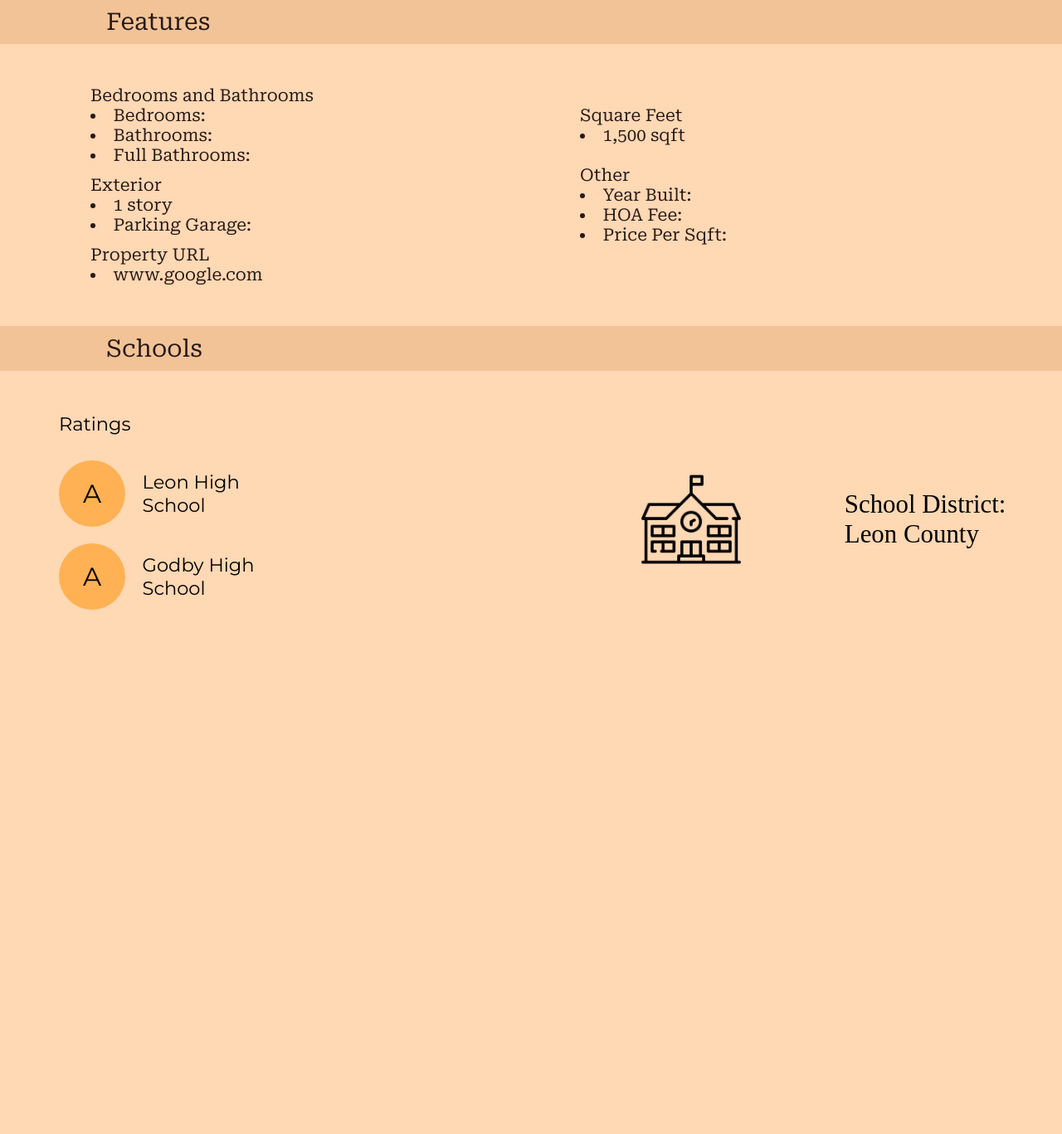
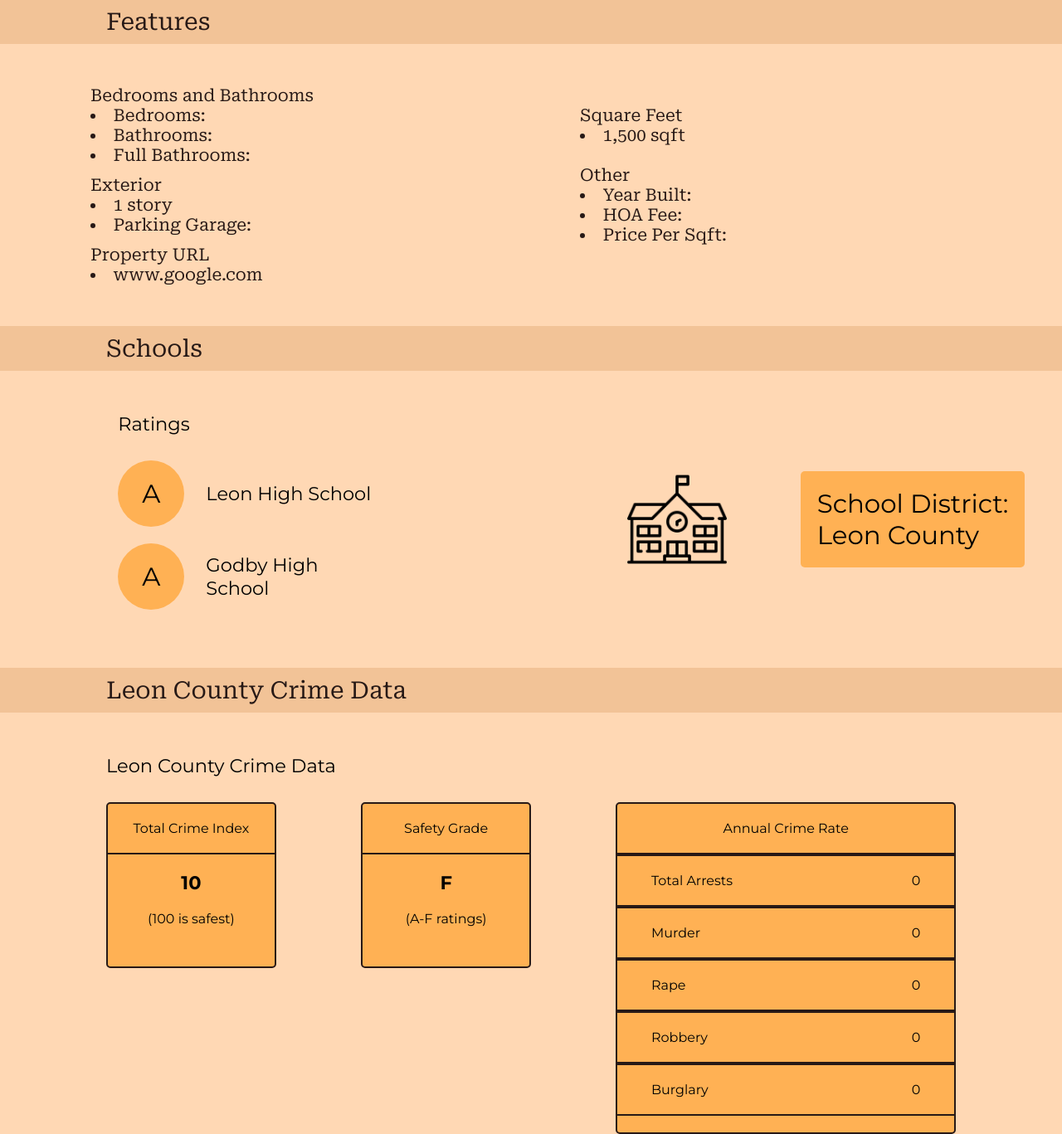
Before and after one commit to carlyswe/cop4710proj, a Flask app: template Website/templates/house.html in a window 1280 px wide. Shown: the part 1131-2498 px from the top of the page at 83% size. Before the commit the page ends 1866 px from the top, so only its background shows below. Run offline with Flask 3, Linux system fonts and the light colour scheme; the template is opened without the code that fills it, so the values that code supplies are empty.

Commit message:
Moved styles to templates

```diff
--- a/Website/templates/house.html
+++ b/Website/templates/house.html
@@ -126,6 +126,56 @@
                 </div>
             </div>
 
+            <div class="crime-reports-header">
+                <p>Leon County Crime Data</p>
+            </div>
+
+            <div class="crime-reports">
+                <div class="crime-head-container">
+                    <p class="crime-head">Leon County Crime Data</p>
+                </div>
+                <div class="crime-container">
+                    <div class="crime-box">
+                        <p class="box-text-1">Total Crime Index</p>
+                        <p class="box-text-2">10</p>
+                        <p class="box-text-3">(100 is safest)</p>
+                    </div>
+
+                    <div class="crime-box">
+                        <p class="box-text-1">Safety Grade</p>
+                        <p class="box-text-2">F</p>
+                        <p class="box-text-3">(A-F ratings)</p>
+                    </div>
+
+                    <div class="annual-crime-box">
+                        <p class="annual-text-1">Annual Crime Rate</p>
+                        <div class="grid">
+                            <div>
+                                <p>Total Arrests</p>
+                                <p>0</p>
+                            </div>
+                            <div>
+                                <p>Murder</p>
+                                <p>0</p>
+                            </div>
+                            <div>
+                                <p>Rape</p>
+                                <p>0</p>
+                            </div>
+                            <div>
+                                <p>Robbery</p>
+                                <p>0</p>
+                            </div>
+                            <div>
+                                <p>Burglary</p>
+                                <p>0</p>
+                            </div>
+                        </div>
+                    </div>
+
+                </div>
+            </div>
+
         </body>
 
     </html>
--- a/Website/styles.css
+++ b/Website/templates/styles.css
@@ -258,6 +258,10 @@
 /**********************************************************
                 H O U S E  D E T A I L S
 **********************************************************/
+.body{
+    background-color: var(--beige);
+}
+
 
 .home-image{
     display: flex;
@@ -404,19 +408,21 @@
     font-size: calc(0.7vw + 0.7vh + 1vmin);
     padding-top: 50px;
     padding-bottom: 30px;
+    margin-right: 0 !important;
 }
 
 .school-name{
     display: block;
     width: 80%;
     margin: auto;
+    margin-right: 0;
     padding-bottom: 50px;
 }
 
 .grade{
     display: grid;
     grid-template-columns: min-content auto;
-    width: 50%;
+    width: 60%;
     padding-bottom: 20px;
     font-size: calc(0.7vw + 0.7vh + 1vmin);
 }
@@ -435,13 +441,33 @@
 .district{
     display: flex;
     width: 80%;
-    background-color: var(--beige);
+    height: auto;
+    margin: auto;
 }
 
 .district img{
     width: 120px;
     height: auto;
     margin: auto;
+}
+
+.district p{
+    background-color: var(--sun);
+    border-radius: 5px;
+    font-family: Montserrat;
+    padding-left: 20px;
+    padding-right: 20px;
+}
+
+.district p:nth-of-type(1){
+    padding-top: 20px;
+    border-bottom-left-radius: 0;
+    border-bottom-right-radius: 0;
+}
+.district p:nth-of-type(2){
+    padding-bottom: 20px;
+    border-top-left-radius: 0;
+    border-top-right-radius: 0;
 }
 
 .district-info{
@@ -454,4 +480,103 @@
 
 .school-info{
     display: flex;
+    background-color: var(--beige);
 }
+
+.crime-reports-header{
+    background-color: var(--tan);
+    width:100%;
+    color:var(--earth);
+    font-size: calc(1.0vw + 1.0vh + 1vmin);
+    font-family: 'Roboto Serif';
+}
+
+.crime-reports-header p{
+    margin: auto;
+    width: 80%;
+    padding: 10px;
+    padding-left: 0;
+
+}
+
+.crime-reports{
+    width: 100%;
+    height: auto;
+    background-color:var(--beige);
+}
+
+.crime-container{
+    margin: auto;
+    width: 80%;
+    display: flex;
+    justify-content: space-between;
+}
+
+.crime-head{
+    font-size: calc(0.7vw + 0.7vh + 1vmin);
+    padding-top: 50px;
+    padding-bottom: 30px;
+    margin-right: 0 !important;
+    font-family: Montserrat;
+}
+
+.crime-head-container{
+    margin: auto;
+    width: 80%;
+}
+
+.crime-box{
+    background-color: var(--sun);
+    width: 20%;
+    height: 200px;
+    text-align: center;
+    padding-top: 20px;
+    padding-bottom: 20px;
+    border-radius: 5px;
+    font-family: Montserrat;
+    border: solid var(--earth) 2px;
+}
+
+.box-text-1{
+    border-bottom: solid var(--earth) 2px;
+    padding-bottom: 20px;
+}
+
+.box-text-2{
+    padding-top: 20px;
+    padding-bottom: 20px;
+    font-weight: bold;
+    font-size: calc(0.7vw + 0.7vh + 1vmin);
+}
+
+.box-text-3{
+    padding-bottom: 20px;
+}
+
+.annual-crime-box{
+    background-color: var(--sun);
+    width: 40%;
+    height: auto;
+    text-align: center;
+    padding-top: 20px;
+    padding-bottom: 20px;
+    border-radius: 5px;
+    font-family: Montserrat;
+    border: solid var(--earth) 2px;
+}
+
+.annual-text-1{
+    border-bottom: solid var(--earth) 2px;
+    padding-bottom: 20px;
+}
+
+.grid div{
+    display: flex;
+    justify-content: space-between;
+    padding: 20px;
+    padding-left: 10%;
+    padding-right: 10%;
+    border: solid 2px var(--earth);
+    border-left: 0;
+    border-right: 0;
+}
```
